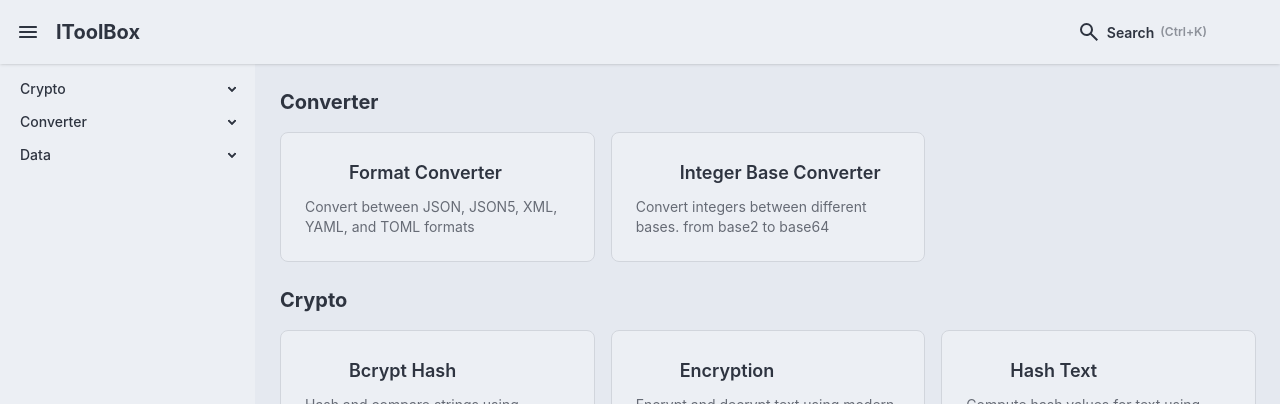
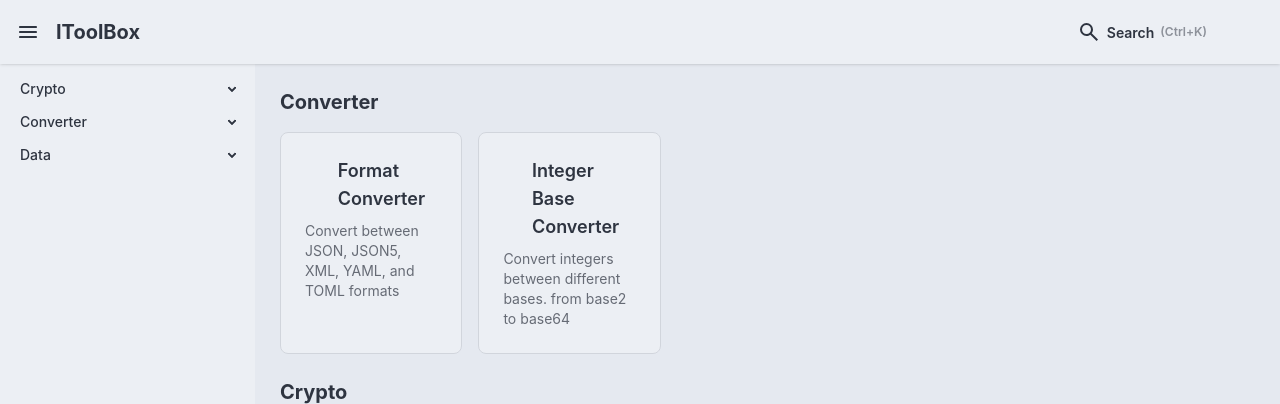
Before and after one commit to charleshuang3/it-toolbox, a Vue app in the folder frontend/: page / in a window 1280 px wide. Shown: the top 404 px of the page. Built offline with nearby package versions, Linux system fonts and the light colour scheme; some icons are missing.

Commit message:
style: change home view card size

```diff
--- a/frontend/src/views/HomeView.vue
+++ b/frontend/src/views/HomeView.vue
@@ -19,7 +19,7 @@
   <div class="space-y-6">
     <div v-for="category in categories" :key="category">
       <h2 class="text-xl font-bold mb-4">{{ category }}</h2>
-      <div class="grid grid-cols-1 md:grid-cols-2 lg:grid-cols-3 gap-4">
+      <div class="grid grid-cols-1 md:grid-cols-3 lg:grid-cols-5 gap-4">
         <div
           v-for="tool in toolsByCategory[category]"
           :key="tool.path"
```
